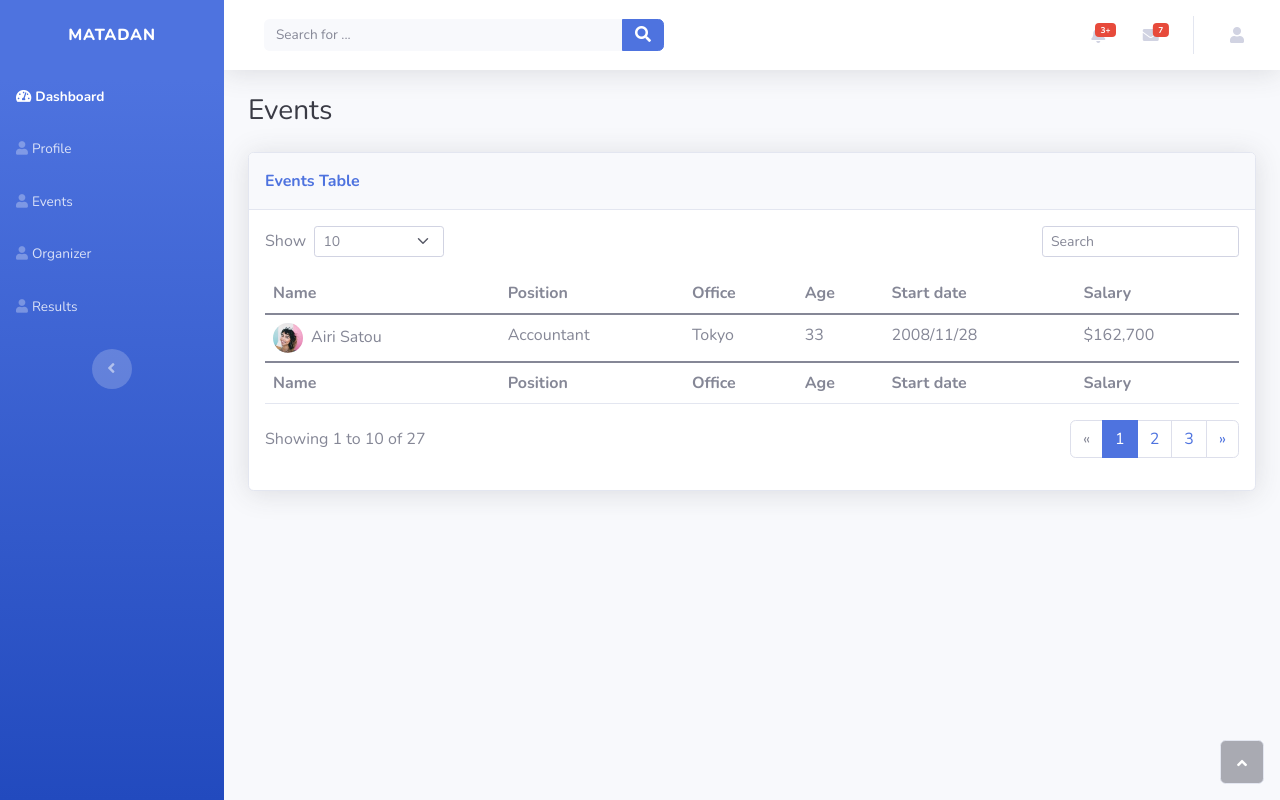
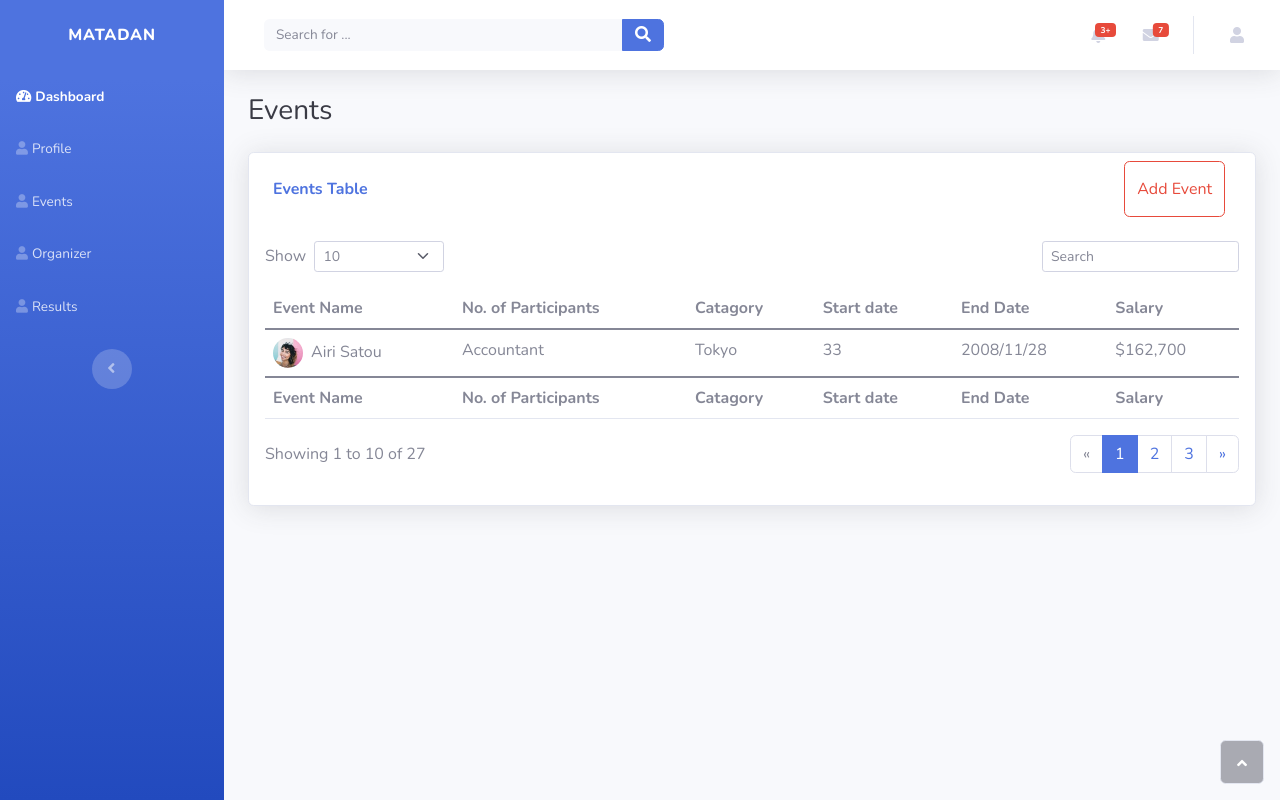
Before and after one commit to maggot08/election_system, a Django app: page /event in a window 1280 px wide. Run offline with Django 3.2, Linux system fonts and the light colour scheme; some libraries are stand-ins or nearby versions.

Commit message:
modal added to add events.

```diff
--- a/myapp/views.py
+++ b/myapp/views.py
@@ -23,7 +23,7 @@ def handlelogin(request):
                 return redirect("/dashboard")
             else:
                 messages.warning(request, "Successfully Loged In!!")
-                return redirect("/login")
+                return redirect("/events")
         else:
             messages.warning(request, "Invalid User")
             return redirect("/login")
--- a/templates/dashboard/event.html
+++ b/templates/dashboard/event.html
@@ -7,9 +7,54 @@
     <div class="container-fluid">
         <h3 class="text-dark mb-4">Events</h3>
         <div class="card shadow">
-            <div class="card-header py-3">
-                <p class="text-primary m-0 fw-bold">Events Table</p>
+            <div class="row">
+                <div class="col-md-6 align-self-center m-4">
+                    <p class="text-primary m-0 fw-bold">Events Table</p>
+                </div>
+                <div class="col-sm-5 m-2 d-lg-flex justify-content-lg-end">
+                    <button type="button" class="btn btn-outline-danger" data-bs-toggle="modal" data-bs-target="#reg-modal">Add Event</button>
+                </div>
             </div>
+
+            <!-- Button Modal -->
+            <div class="modal fade" id="reg-modal" data-bs-backdrop="static" tabindex="-1" aria-labelledby="modal-title" aria-hidden="true">
+                <div class="modal-dialog modal-dialog-scrollable">
+                    <div class="modal-content">
+                        <div class="modal-header">
+                            <h5 class="modal-title" id="modal-title">Fill out the form for new Event.</h5>
+                            <button type="button" class="btn-close" data-bs-dismiss="modal" aria-label="Close"></button>
+                        </div>
+                        <div class="modal-body">
+                            <div class="container">
+                                <form class="mx-1 mx-md-4" method="POST" action="/handlesignup">
+                                    {% csrf_token %}
+                                    <div class="mb-3">
+                                        <input class="form-control" type="text" id="signupfname" placeholder="Event Name" name="signupfname">
+                                    </div>
+                                    <div class="mb-3">
+                                        <input type="text" id="signuplname" name="signuplname" class="form-control" placeholder="No. of Participants">
+                                    </div>
+                                    <div class="mb-3">
+                                      <input type="text" name="signupusername" id="signupusername" class="form-control" placeholder="Catagory">
+                                    </div>
+                                    <div class="mb-3">
+                                      <input type="text" id="signupemail" name="signupemail" class="form-control" placeholder="Start Date">
+                                    </div>
+                                    <div class="mb-3">
+                                        <input type="text" id="signuppassword" name="signuppassword" class="form-control" placeholder="End Date">
+                                    </div>
+                                </form>
+                            </div>
+                        </div>
+                        <div class="modal-footer">
+                            <button type="button" class="btn btn-primary" data-bs-dismiss="modal">Cancel</button>
+                            <button type="button" class="btn btn-danger">Submit</button>
+                        </div>
+                    </div>
+                </div>
+            </div>
+            <!-- End Button Modal -->
+
             <div class="card-body">
                 <div class="row">
                     <div class="col-md-6 text-nowrap">
@@ -35,11 +80,11 @@
                     <table class="table my-0" id="dataTable">
                         <thead>
                             <tr>
-                                <th>Name</th>
-                                <th>Position</th>
-                                <th>Office</th>
-                                <th>Age</th>
+                                <th>Event Name</th>
+                                <th>No. of Participants</th>
+                                <th>Catagory</th>
                                 <th>Start date</th>
+                                <th>End Date</th>
                                 <th>Salary</th>
                             </tr>
                         </thead>
@@ -55,11 +100,11 @@
                         </tbody>
                         <tfoot>
                             <tr>
-                                <td><strong>Name</strong></td>
-                                <td><strong>Position</strong></td>
-                                <td><strong>Office</strong></td>
-                                <td><strong>Age</strong></td>
+                                <td><strong>Event Name</strong></td>
+                                <td><strong>No. of Participants</strong></td>
+                                <td><strong>Catagory</strong></td>
                                 <td><strong>Start date</strong></td>
+                                <td><strong>End Date</strong></td>
                                 <td><strong>Salary</strong></td>
                             </tr>
                         </tfoot>
--- a/templates/events.html
+++ b/templates/events.html
@@ -2,7 +2,8 @@
 {% block title %}|Events|{% endblock title %}
 {% block body %}
 <div class="container container-fluid" style="margin-top:80px; margin-bottom:80px">
-
+    <div>
+        <h1 class="text-dark mb-4"> Ongoing Events</h1>
     <!-- Event Cards-->
         <div class="row row-cols-1 row-cols-md-3 g-4">
             <div class="col">
@@ -86,5 +87,6 @@
                 </div>
             </div>
         </div>
+    </div>
 </div>
 {% endblock body %}
```
Also changed, not shown: templates/dashboard/admindashboard.html (+3 -11 lines), templates/signup.html (+1 -6 lines), db.sqlite3.
